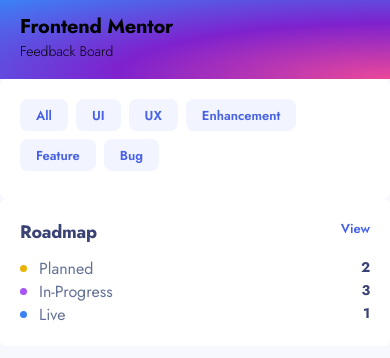
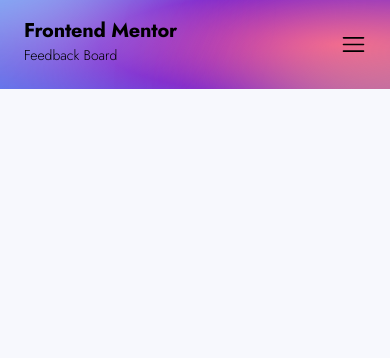
Before and after one commit to parthmanhas/frontend-mentor-monorepo, a Next.js app in the folder apps/product-feedback-app/: page /suggestions in a window 390 px wide. Shown: the top 358 px of the page. Built offline with nearby package versions, Linux system fonts and the light colour scheme.

Commit message:
add mobile navbar

```diff
--- a/apps/product-feedback-app/app/components/Logo.tsx
+++ /dev/null
@@ -1,13 +0,0 @@
-export default function Logo() {
-    // p-5 on container does not work, width of equal containers changes
-    return <div className="md:rounded-xl md:inline-flex md:flex-col md:justify-end relative overflow-hidden">
-        <div className="bg-gradient-radial from-pink-500 via-purple-700 to-blue-500 absolute h-[200%] w-[200%] md:h-[175%] md:w-[175%] z-0">
-            <h2 className="pl-5 pt-3 z-20">Frontend Mentor</h2>
-            <p className="text-sm font-light pl-5 z-20">Feedback Board</p>
-        </div>
-        <div className="hidden md:block bg-gradient-radial from-[#7AD8FB] to-white absolute md:h-[100%] md:w-[100%] blur-3xl rounded-full translate-x-[-65%] translate-y-[-65%] z-10"></div>
-        <div className="hidden md:block bg-gradient-radial bg-[#FBB57A] to-white absolute md:h-[100%] md:w-[100%] blur-3xl rounded-full translate-x-[65%] translate-y-[65%] z-10"></div>
-        <h1 className="md:pl-6 z-20">Frontend Mentor</h1>
-        <p className="text-sm font-light md:pl-6 pb-6 z-20">Feedback Board</p>
-    </div>
-}
--- /dev/null
+++ b/apps/product-feedback-app/app/components/LogoDesktop.tsx
@@ -0,0 +1,12 @@
+export default function LogoDesktop() {
+
+    // p-5 on container does not work, width of equal containers changes
+    return <div className="rounded-xl inline-flex flex-col justify-end relative overflow-hidden">
+        <div className="bg-gradient-radial from-pink-500 via-purple-700 to-blue-500 absolute h-[175%] w-[175%] z-0">
+        </div>
+        <div className="bg-gradient-radial from-[#7AD8FB] to-white absolute h-[100%] w-[100%] blur-3xl rounded-full translate-x-[-65%] translate-y-[-65%] z-10"></div>
+        <div className="bg-gradient-radial bg-[#FBB57A] to-white absolute h-[100%] w-[100%] blur-3xl rounded-full translate-x-[65%] translate-y-[65%] z-10"></div>
+        <h1 className="pl-6 z-20">Frontend Mentor</h1>
+        <p className="text-sm font-light pl-6 pb-6 z-20">Feedback Board</p>
+    </div>
+}
--- /dev/null
+++ b/apps/product-feedback-app/app/components/LogoMobile.tsx
@@ -0,0 +1,36 @@
+import { useState } from "react";
+import { RxCross2 } from "react-icons/rx";
+import { RxHamburgerMenu } from "react-icons/rx";
+import Tags from "./Tags";
+import Roadmap from "./Roadmap";
+
+export default function LogoMobile() {
+
+    const [drawerOpen, setDrawerOpen] = useState(false);
+
+    // p-5 on container does not work, width of equal containers changes
+    return (
+        <div className="w-full">
+            <div className="flex justify-between items-center relative overflow-hidden">
+                <div className="bg-gradient-radial from-pink-500 via-purple-700 to-blue-500 absolute h-[175%] w-[175%] z-0">
+                </div>
+                <div className="bg-gradient-radial from-[#7AD8FB] to-white absolute h-[100%] w-[100%] blur-3xl rounded-full translate-x-[-65%] translate-y-[-65%] z-10"></div>
+                <div className="bg-gradient-radial bg-[#FBB57A] to-white absolute h-[100%] w-[100%] blur-3xl rounded-full translate-x-[65%] translate-y-[65%] z-10"></div>
+                <div className="z-10 pl-6">
+                    <h2 className="pt-4 z-20">Frontend Mentor</h2>
+                    <p className="text-sm font-light pb-6 z-20">Feedback Board</p>
+                </div>
+                <div className="z-10 box-content pr-6" onClick={() => setDrawerOpen(!drawerOpen)}>
+                    {drawerOpen ? <RxCross2 size={25} /> : <RxHamburgerMenu size={25} />}
+                </div>
+            </div>
+            {drawerOpen && <div className="fixed flex w-full h-[100vh]">
+                <div className="bg-black opacity-50 flex-[0.25] h-[full]"></div>
+                <div className="flex-[0.75] h-full p-5">
+                    <Tags className="mb-5" />
+                    <Roadmap />
+                </div>
+            </div>}
+        </div>
+    )
+}
--- /dev/null
+++ b/apps/product-feedback-app/app/components/LogoTab.tsx
@@ -0,0 +1,12 @@
+export default function LogoTab() {
+
+    // p-5 on container does not work, width of equal containers changes
+    return <div className="rounded-xl inline-flex flex-col justify-end relative overflow-hidden">
+        <div className="bg-gradient-radial from-pink-500 via-purple-700 to-blue-500 absolute h-[175%] w-[175%] z-0">
+        </div>
+        <div className="bg-gradient-radial from-[#7AD8FB] to-white absolute h-[100%] w-[100%] blur-3xl rounded-full translate-x-[-65%] translate-y-[-65%] z-10"></div>
+        <div className="bg-gradient-radial bg-[#FBB57A] to-white absolute h-[100%] w-[100%] blur-3xl rounded-full translate-x-[65%] translate-y-[65%] z-10"></div>
+        <h1 className="pl-6 z-20">Frontend Mentor</h1>
+        <p className="text-sm font-light pl-6 pb-6 z-20">Feedback Board</p>
+    </div>
+}
--- /dev/null
+++ b/apps/product-feedback-app/app/components/NavbarDesktop.tsx
@@ -0,0 +1,3 @@
+export default function NavbarDesktop () {
+    return <p>NavbarDesktop</p>
+}
--- /dev/null
+++ b/apps/product-feedback-app/app/components/NavbarMobile.tsx
@@ -0,0 +1,7 @@
+import LogoMobile from "./LogoMobile";
+
+export default function NavbarMobile () {
+    return <>
+        <LogoMobile />
+    </>
+}
--- a/apps/product-feedback-app/app/components/Navbar.tsx
+++ b/apps/product-feedback-app/app/components/NavbarTab.tsx
@@ -1,11 +1,11 @@
-import Logo from "./Logo";
+import LogoTab from "./LogoTab";
 import Roadmap from "./Roadmap";
 import Tags from "./Tags";
 
-export default function Navbar() {
+export default function NavbarTab() {
     return (
         <div className="w-full md:grid md:grid-cols-3 md:gap-2 md:h-[200px]">
-            <Logo />
+            <LogoTab />
             <Tags />
             <Roadmap />
         </div>
--- a/apps/product-feedback-app/app/components/Tags.tsx
+++ b/apps/product-feedback-app/app/components/Tags.tsx
@@ -1,7 +1,7 @@
 import Tag from "./Tag";
 
-export default function Tags() {
-    return <div className="flex items-start content-start flex-wrap bg-white rounded-lg p-5 overflow-y-scroll no-scrollbar">
+export default function Tags({ className }: { className?: string }) {
+    return <div className={`${className} flex items-start content-start flex-wrap bg-white rounded-lg p-5 overflow-y-scroll no-scrollbar`}>
         <Tag name="All" />
         <Tag name="UI" />
         <Tag name="UX" />
--- a/apps/product-feedback-app/app/suggestions/page.tsx
+++ b/apps/product-feedback-app/app/suggestions/page.tsx
@@ -1,9 +1,19 @@
-import Navbar from "../components/Navbar";
+'use client';
+
+import NavbarDesktop from "../components/NavbarDesktop";
+import NavbarMobile from "../components/NavbarMobile";
+import NavbarTab from "../components/NavbarTab";
+import { useMediaQuery } from '@/hooks/use-media-query';
 
 export default function Page() {
+    const isMobile = useMediaQuery("(min-width: 0px) and (max-width: 767px)");
+    const isTab = useMediaQuery("(min-width: 768px)");
+    const isDesktop = useMediaQuery("(min-width: 992px)");
     return (
         <div className="md:p-8 bg-white-lilac-50 h-[100vh]">
-            <Navbar />
+            {isMobile && <NavbarMobile />}
+            {isTab && <NavbarTab />}
+            {isDesktop && <NavbarDesktop />}
         </div>
     )
 }
--- /dev/null
+++ b/apps/product-feedback-app/hooks/use-media-query.tsx
@@ -0,0 +1,19 @@
+import * as React from "react"
+
+export function useMediaQuery(query: string) {
+  const [value, setValue] = React.useState(false)
+
+  React.useEffect(() => {
+    function onChange(event: MediaQueryListEvent) {
+      setValue(event.matches)
+    }
+
+    const result = matchMedia(query)
+    result.addEventListener("change", onChange)
+    setValue(result.matches)
+
+    return () => result.removeEventListener("change", onChange)
+  }, [query])
+
+  return value
+}
--- a/apps/product-feedback-app/package.json
+++ b/apps/product-feedback-app/package.json
@@ -12,7 +12,8 @@
     "clsx": "^2.1.0",
     "next": "14.1.3",
     "react": "^18",
-    "react-dom": "^18"
+    "react-dom": "^18",
+    "react-icons": "^5.0.1"
   },
   "devDependencies": {
     "@types/node": "^20",
```
Also changed, not shown: 1 other file (tests, documents, lock files or other folders).
